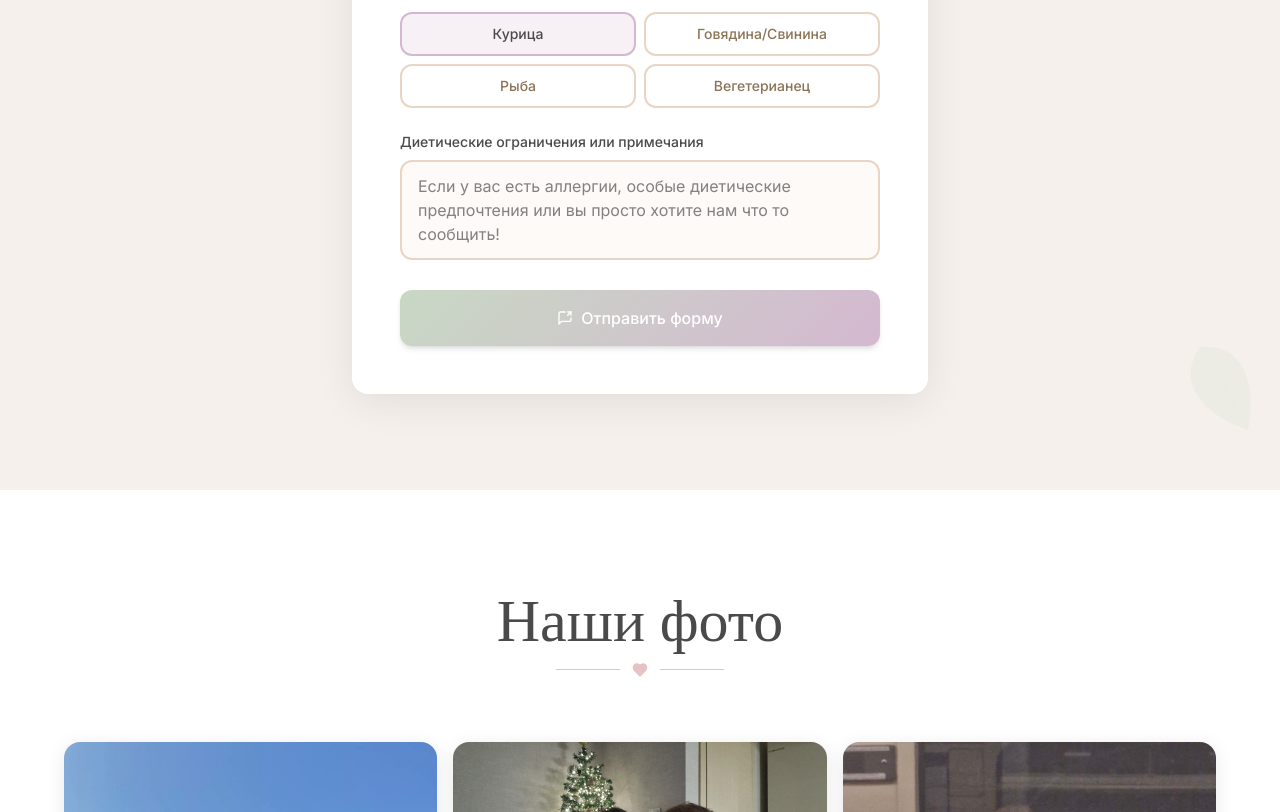
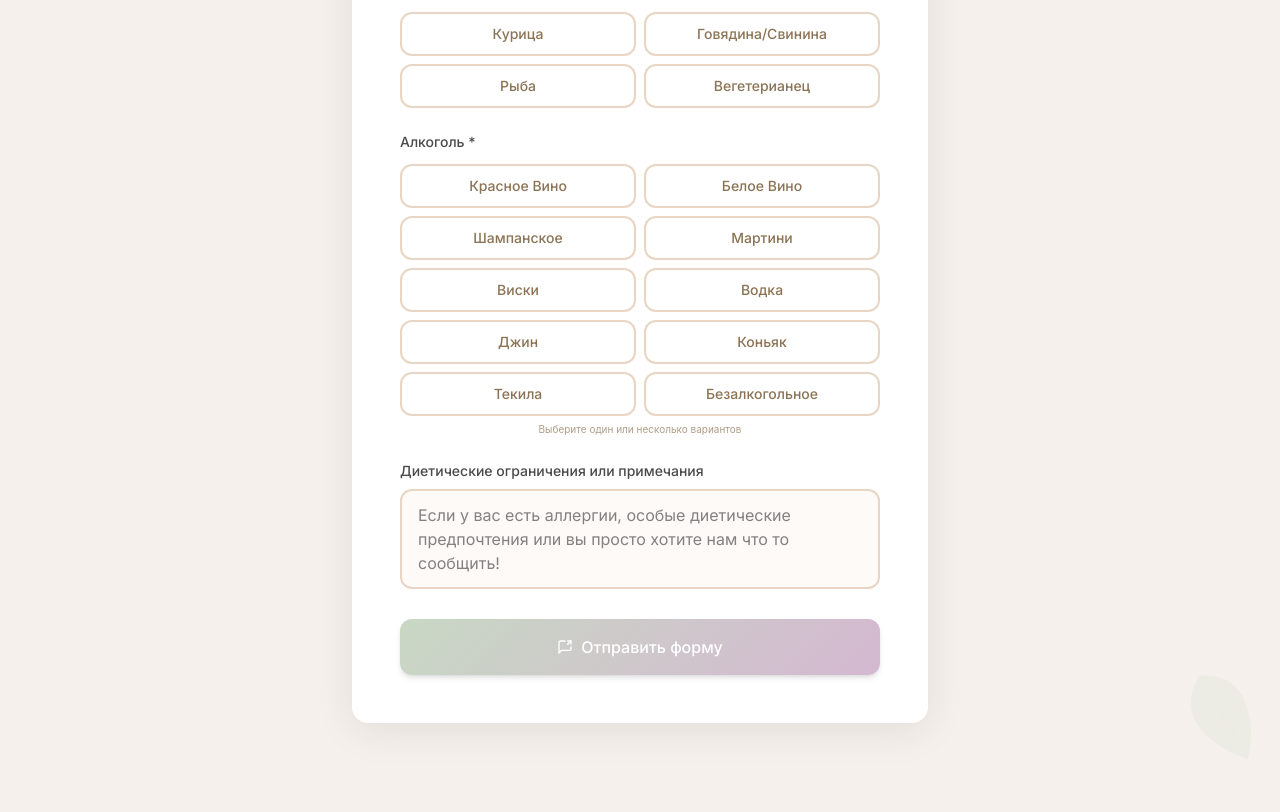
Before and after one commit to pssassa/wedding-invite-new, a React (Vite) app: page / in a window 1280 px wide. Shown: the part 4343-5155 px from the top of the page. Built offline with nearby package versions, Linux system fonts and the light colour scheme.

Commit message:
Update form, add new column

```diff
--- a/src/app/App.tsx
+++ b/src/app/App.tsx
@@ -440,6 +440,7 @@ function RSVPFormSection() {
     guestCount: '1',
     attendance: 'yes',
     mealPreference: 'chicken',
+    alcoholPreferences: [] as string[],
     dietaryNotes: '',
   });
   const [submitted, setSubmitted] = useState(false);
@@ -453,7 +454,7 @@ function RSVPFormSection() {
 
     try {
       // 👇 ВСТАВЬ СЮДА СВОЙ URL ИЗ GOOGLE APPS SCRIPT
-      const GOOGLE_SCRIPT_URL = 'https://script.google.com/macros/s/AKfycbzaGVi1O4vXwHlqCdmplhkEN4vIorRIM_A0qdTCQHiYZQcPfxofasF2J81RcKyLNkWLCQ/exec';
+      const GOOGLE_SCRIPT_URL = 'https://script.google.com/macros/s/AKfycbyJE7Qs_FyA4lyo_PbH0-Sh5w_Gc0u_1gHc-4oJ2nSIWNXRu9JzytyCD9n0kWBGa-zkmg/exec';
 
       await fetch(GOOGLE_SCRIPT_URL, {
         method: 'POST',
@@ -471,6 +472,7 @@ function RSVPFormSection() {
         guestCount: '1',
         attendance: 'yes',
         mealPreference: 'chicken',
+        alcoholPreferences: [] as string[],
         dietaryNotes: '',
       });
 
@@ -580,10 +582,10 @@ function RSVPFormSection() {
                     </label>
                     <div className="grid grid-cols-2 gap-2">
                       {[
-                        { value: 'chicken', label: 'Курица' },
-                        { value: 'beef/pork', label: 'Говядина/Свинина' },
-                        { value: 'fish', label: 'Рыба' },
-                        { value: 'vegetarian', label: 'Вегетерианец' },
+                        { value: 'Курица', label: 'Курица' },
+                        { value: 'Говядина/свинина', label: 'Говядина/Свинина' },
+                        { value: 'Рыба', label: 'Рыба' },
+                        { value: 'Веган', label: 'Вегетерианец' },
                       ].map((meal) => (
                         <label
                           key={meal.value}
@@ -605,6 +607,70 @@ function RSVPFormSection() {
                         </label>
                       ))}
                     </div>
+                  </div>
+
+                  {/* Alcohol Preferences - Multiple Select */}
+                  <div>
+                    <label className="font-['Inter'] text-sm font-medium text-[#4A4A4A] mb-3 block">
+                      Алкоголь *
+                    </label>
+                    <div className="grid grid-cols-2 gap-2">
+                      {[
+                        { value: 'Красное вино', label: 'Красное вино' },
+                        { value: 'Белое вино', label: 'Белое Вино' },
+                        { value: 'Шампанское', label: 'Шампанское' },
+                        { value: 'Мартини', label: 'Мартини' },
+                        { value: 'Виски', label: 'Виски' },
+                        { value: 'Водка', label: 'Водка' },
+                        { value: 'Джин', label: 'Джин' },
+                        { value: 'Коньяк', label: 'Коньяк' },
+                        { value: 'Текила', label: 'Текила' },
+                        { value: 'Без алко', label: 'Безалкогольное' },
+                      ].map((drink) => {
+                        // Проверяем, выбран ли этот напиток (массив включает значение)
+                        const isChecked = formData.alcoholPreferences?.includes(drink.value) || false;
+
+                        return (
+                          <label
+                            key={drink.value}
+                            className={`flex items-center justify-center gap-2 px-4 py-2.5 rounded-xl border-2 cursor-pointer transition-all font-['Inter'] text-sm capitalize ${
+                              isChecked
+                                ? 'border-[#D4B8D1] bg-[#D4B8D1]/20 text-[#4A4A4A]'
+                                : 'border-[#E8D5C4] text-[#8B7355]'
+                            }`}
+                          >
+                            <input
+                              type="checkbox"  // 👈 Чекбокс вместо радио
+                              name="alcohol"
+                              value={drink.value}
+                              checked={isChecked}
+                              onChange={(e) => {
+                                const current = formData.alcoholPreferences || [];
+                                if (e.target.checked) {
+                                  // Добавляем напиток в массив
+                                  setFormData({ ...formData, alcoholPreferences: [...current, drink.value] });
+                                } else {
+                                  // Удаляем напиток из массива
+                                  setFormData({
+                                    ...formData,
+                                    alcoholPreferences: current.filter((v) => v !== drink.value)
+                                  });
+                                }
+                              }}
+                              className="sr-only"
+                            />
+                            {drink.label}
+                          </label>
+                        );
+                      })}
+                    </div>
+
+                    {/* Подсказка, если ничего не выбрано */}
+                    {(!formData.alcoholPreferences || formData.alcoholPreferences.length === 0) && (
+                      <p className="text-[10px] text-[#8B7355]/70 mt-1.5 text-center">
+                        Выберите один или несколько вариантов
+                      </p>
+                    )}
                   </div>
 
                   {/* Dietary Notes */}
```
